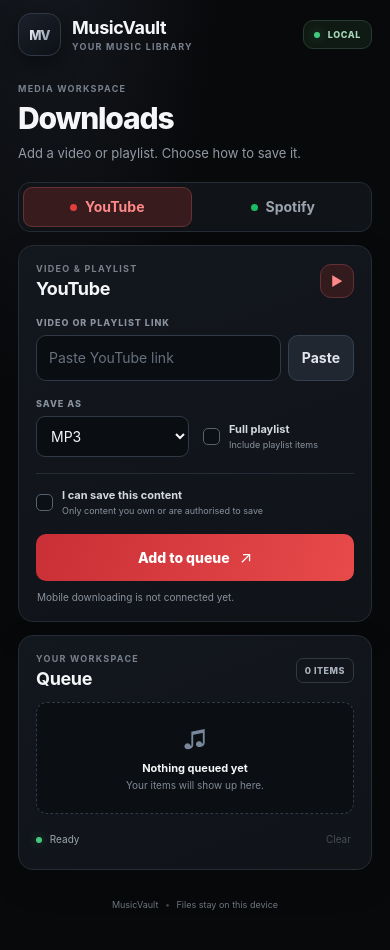
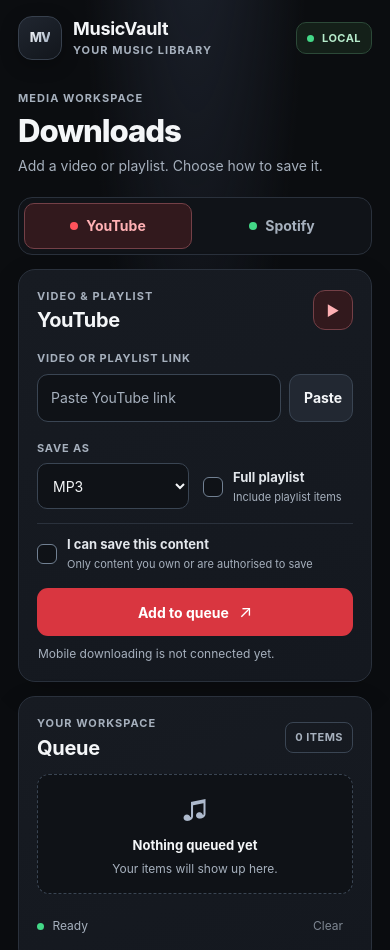
Before and after one commit to Bhaveek08/MusicVault, a plain HTML site: page mobile/shared/index.html in a window 390 px wide. Shown: the top 950 px of the page. Before the commit the page ends 928 px from the top, so only its background shows below. Drawn offline with Linux system fonts and the light colour scheme.

Commit message:
Improve MusicVault layout and Windows downloads
Give the desktop UI more room, polish the dark theme, and add a one-click Windows release path. Carry forward mobile contrast and Android build retry improvements.

```diff
--- a/mobile/shared/styles.css
+++ b/mobile/shared/styles.css
@@ -1,84 +1,355 @@
-:root{color-scheme:dark;--bg:#08090b;--panel:#111419;--panel2:#0d1015;--line:#252c35;--text:#f5f6f8;--muted:#929aa5;--soft:#c7cdd5;--red:#e23e3e;--red-soft:#371b1d;--green:#1dbb63;--green-soft:#142c1e}
-*{box-sizing:border-box}
-html{background:var(--bg);min-height:100%;-webkit-tap-highlight-color:transparent}
-body{margin:0;min-height:100vh;background:radial-gradient(ellipse at 12% -15%,#171b22 0,transparent 36%),var(--bg);color:var(--text);font-family:-apple-system,BlinkMacSystemFont,"Segoe UI",Roboto,Arial,sans-serif;font-size:14px}
-button,input,select{font:inherit}
-button{cursor:pointer}
-.app-shell{width:min(100%,560px);margin:0 auto;padding:calc(env(safe-area-inset-top) + 13px) 18px calc(env(safe-area-inset-bottom) + 18px);min-height:100vh;display:flex;flex-direction:column}
-.topbar{display:flex;align-items:center;gap:12px;margin-bottom:27px;animation:rise .42s ease both}
-.brand{display:flex;align-items:center;gap:11px}
-.brand-mark{width:43px;height:43px;border:1px solid #303945;border-radius:13px;background:linear-gradient(145deg,#1a202a,#0d1016);display:grid;place-items:center;box-shadow:0 6px 24px #0007}
-.brand-mark span{font-weight:850;font-size:13px;letter-spacing:-1px;background:linear-gradient(120deg,#f3f5f8,#8493a9);color:transparent;background-clip:text}
-.brand-copy{display:flex;flex-direction:column;gap:3px}
-.brand-copy strong{font-size:18px;letter-spacing:-.4px}
-.brand-copy small,.eyebrow{font-size:9px;letter-spacing:1.25px;font-weight:750;color:#78818d}
-.local-pill{margin-left:auto;padding:8px 10px;border:1px solid #273b30;background:#101a14;border-radius:10px;color:#a5dab9;font-size:9px;font-weight:800;letter-spacing:.6px}
-.local-pill i,.queue-state i{display:inline-block;width:6px;height:6px;background:#42cb7c;border-radius:100%;margin-right:5px;box-shadow:0 0 10px #42cb7c66}
-.intro{margin:0 0 19px;animation:rise .48s .04s ease both}
-.intro .eyebrow{margin:0 0 9px}
-h1{font-size:30px;line-height:1.05;letter-spacing:-1.2px;margin:0 0 8px;font-weight:780}
-.intro-copy{margin:0;color:var(--muted);font-size:13px;line-height:1.55}
-.source-switch{display:grid;grid-template-columns:1fr 1fr;gap:7px;background:#101318;border:1px solid #252c35;border-radius:12px;padding:4px;margin-bottom:13px;animation:rise .5s .08s ease both}
-.source-tab{height:40px;border:1px solid transparent;border-radius:9px;color:#9ca4af;background:transparent;font-weight:700;transition:background .18s,border-color .18s,color .18s,transform .18s}
-.source-tab:active{transform:scale(.98)}
-.source-tab.is-active{background:var(--red-soft);border-color:#673236;color:#ff8888}
-.app-shell[data-source=spotify] .source-tab.is-active{background:var(--green-soft);border-color:#2c6543;color:#71e6a2}
-.youtube-dot,.spotify-dot{display:inline-block;width:7px;height:7px;border-radius:50%;margin-right:8px;background:var(--red);vertical-align:1px}
-.spotify-dot{background:var(--green)}
-.panel{background:linear-gradient(160deg,#13171e,#101318);border:1px solid var(--line);border-radius:15px;padding:17px;margin-bottom:13px;box-shadow:0 12px 35px #0002;animation:rise .5s .12s ease both}
-.panel-heading,.queue-heading{display:flex;align-items:center;justify-content:space-between;margin-bottom:18px}
-.panel-heading .eyebrow,.queue-heading .eyebrow{margin:0 0 4px}
-h2{font-size:18px;letter-spacing:-.35px;margin:0;font-weight:740}
-.provider-icon{height:34px;width:34px;border-radius:11px;display:grid;place-items:center;font-size:13px}
-.youtube-icon{color:#ff8888;background:#321a1d;border:1px solid #633036}
-.spotify-icon{color:#70e39c;background:#14291d;border:1px solid #2b6040}
-.field-label{display:block;color:#89929e;font-size:9px;font-weight:800;letter-spacing:1px;margin:0 0 7px}
-.input-row{display:flex;gap:7px}
-input[type=url]{width:100%;min-width:0;height:46px;padding:0 12px;background:#0a0d12;border:1px solid #303945;border-radius:10px;color:var(--text);outline:none;transition:border .18s,box-shadow .18s}
-input[type=url]::placeholder{color:#68717e}
-input[type=url]:focus{border-color:#687b91;box-shadow:0 0 0 3px #90a9c014}
-.quiet-button{height:46px;padding:0 13px;border-radius:10px;border:1px solid #354151;background:#202731;color:#e1e6ed;font-weight:680;transition:transform .16s,background .16s}
-.quiet-button:active,.primary-button:active{transform:scale(.975)}
-.settings-row{display:grid;grid-template-columns:1fr 1fr;gap:12px;margin-top:17px}
-.setting select{width:100%;height:41px;background:#0a0d12;color:var(--text);border:1px solid #303945;border-radius:9px;padding:0 10px;outline:none}
-.check-row{display:flex;align-items:center;gap:9px;min-width:0;color:#d4d9e0}
-.check-row input{position:absolute;opacity:0;width:1px;height:1px}
-.check-ui{width:17px;height:17px;flex:none;border:1px solid #566171;border-radius:5px;background:#0c1016;position:relative;transition:background .16s,border .16s}
-.check-row input:checked+.check-ui{background:#b8c9e7;border-color:#b8c9e7}
-.check-row input:checked+.check-ui:after{content:"";position:absolute;left:5px;top:2px;width:4px;height:8px;border:solid #10151d;border-width:0 2px 2px 0;transform:rotate(45deg)}
-.check-row input:focus-visible+.check-ui{outline:2px solid #fff;outline-offset:3px}
-.playlist-setting{align-self:end;min-height:41px;padding:0 2px}
-.check-row b{display:block;font-size:11px;font-weight:680}
-.check-row small{display:block;color:#89929e;font-size:9px;line-height:1.35;margin-top:3px}
-.permission-row{margin-top:16px;padding-top:14px;border-top:1px solid #252c35}
-.primary-button{width:100%;height:47px;border:0;border-radius:10px;color:white;font-weight:760;margin-top:17px;display:flex;align-items:center;justify-content:center;gap:10px;transition:filter .18s,transform .15s,box-shadow .18s}
-.primary-button span{font-size:16px;font-weight:400}
-.primary-button:hover{filter:brightness(1.09);box-shadow:0 6px 22px #0004}
-.youtube-action{background:linear-gradient(110deg,#c92f36,#e84a4a)}
-.spotify-action{background:linear-gradient(110deg,#128747,#1dbb63)}
-.inline-status{color:#89929e;font-size:10px;line-height:1.4;min-height:14px;margin:9px 1px 0}
-.info-note{display:flex;gap:9px;align-items:flex-start;padding:12px;margin-top:14px;border:1px solid #2b4735;background:#101d15;border-radius:10px}
-.info-note p{margin:0;color:#a3b9aa;font-size:10px;line-height:1.55}
-.info-mark{flex:none;width:15px;height:15px;border:1px solid #548366;color:#79d79b;border-radius:50%;display:grid;place-items:center;font-size:9px;font-weight:800}
-.queue-panel{margin-top:1px;animation:rise .55s .18s ease both}
-.queue-heading{margin-bottom:13px}
-.count-pill{padding:6px 8px;border:1px solid #303945;border-radius:7px;color:#aab2bd;font-size:9px;font-weight:800;letter-spacing:.5px}
-.empty-state{height:112px;background:#0b0e13;border:1px dashed #303945;border-radius:11px;display:flex;flex-direction:column;align-items:center;justify-content:center;gap:4px}
-.empty-symbol{font-size:24px;color:#78879a;margin-bottom:3px}
-.empty-state strong{font-size:11px}
-.empty-state span{font-size:10px;color:#818a96}
-.queue-list{list-style:none;padding:0;margin:0;max-height:180px;overflow:auto}
-.queue-list li{padding:11px 10px;border-bottom:1px solid #272e38;display:flex;align-items:center;justify-content:space-between;gap:9px;animation:rise .2s ease both}
-.queue-list li strong{font-size:11px}
-.queue-list li small{display:block;color:#8e98a5;font-size:9px;margin-top:3px}
-.queue-chip{font-size:9px;color:#e88d8d;background:#2c191c;padding:5px 7px;border-radius:6px}
-.queue-footer{display:flex;align-items:center;justify-content:space-between;margin-top:12px}
-.queue-state{font-size:10px;color:#9ca5af}
-.text-button{background:transparent;border:0;color:#abb4bf;padding:7px 3px;font-size:10px}
-.text-button:disabled{opacity:.35}
-footer{color:#6f7782;font-size:9px;text-align:center;margin-top:auto;padding:16px 0 0}
-footer span{padding:0 4px;color:#3d4651}
-.is-hidden{display:none!important}
-@keyframes rise{from{opacity:0;transform:translateY(8px)}to{opacity:1;transform:translateY(0)}}
-@media(min-width:520px){.app-shell{padding-top:30px}.panel{padding:20px}.intro{margin-bottom:22px}h1{font-size:34px}}
-@media(prefers-reduced-motion:reduce){*,*:before,*:after{animation:none!important;transition:none!important;scroll-behavior:auto!important}}
+:root {
+  color-scheme: dark;
+  --bg: #0b0d10;
+  --surface: #14181f;
+  --surface-raised: #191e26;
+  --surface-inset: #0f1217;
+  --line: #2a313c;
+  --line-strong: #3a4553;
+  --text: #f4f6f8;
+  --muted: #a6b0bd;
+  --subtle: #8f9aa8;
+  --youtube: #ff525b;
+  --youtube-soft: #32191d;
+  --spotify: #43d887;
+  --spotify-soft: #14291f;
+}
+* { box-sizing: border-box; }
+html {
+  min-height: 100%;
+  background: var(--bg);
+  -webkit-tap-highlight-color: transparent;
+}
+body {
+  min-height: 100vh;
+  margin: 0;
+  background:
+    radial-gradient(ellipse at 50% -28%, #202633 0, transparent 43%),
+    var(--bg);
+  color: var(--text);
+  font: 14px/1.5 -apple-system, BlinkMacSystemFont, "Segoe UI", Roboto, Arial, sans-serif;
+}
+button, input, select { font: inherit; }
+button { cursor: pointer; }
+button:focus-visible, input:focus-visible, select:focus-visible,
+.check-row input:focus-visible + .check-ui {
+  outline: 2px solid #d8e4f2;
+  outline-offset: 3px;
+}
+.app-shell {
+  display: flex;
+  flex-direction: column;
+  width: min(100%, 600px);
+  min-height: 100vh;
+  margin: 0 auto;
+  padding: calc(env(safe-area-inset-top) + 16px) 18px calc(env(safe-area-inset-bottom) + 20px);
+}
+.topbar {
+  display: flex;
+  align-items: center;
+  gap: 12px;
+  margin-bottom: 30px;
+  animation: rise .35s ease both;
+}
+.brand { display: flex; align-items: center; gap: 11px; }
+.brand-mark {
+  display: grid;
+  width: 44px;
+  height: 44px;
+  place-items: center;
+  border: 1px solid #37404d;
+  border-radius: 14px;
+  background: linear-gradient(145deg, #202630, #12161c);
+  box-shadow: 0 5px 18px #0004;
+}
+.brand-mark span {
+  color: transparent;
+  background: linear-gradient(120deg, #f4f6f8, #9eacbf);
+  background-clip: text;
+  font-size: 13px;
+  font-weight: 850;
+  letter-spacing: -1px;
+}
+.brand-copy { display: flex; flex-direction: column; gap: 1px; }
+.brand-copy strong { font-size: 18px; letter-spacing: -.3px; line-height: 1.25; }
+.brand-copy small, .eyebrow {
+  color: var(--muted);
+  font-size: 11px;
+  font-weight: 700;
+  letter-spacing: 1.05px;
+}
+.local-pill {
+  margin-left: auto;
+  padding: 7px 10px;
+  border: 1px solid #2c4938;
+  border-radius: 10px;
+  background: #142019;
+  color: #b6ebcb;
+  font-size: 11px;
+  font-weight: 750;
+  letter-spacing: .45px;
+}
+.local-pill i, .queue-state i {
+  display: inline-block;
+  width: 7px;
+  height: 7px;
+  margin-right: 5px;
+  border-radius: 50%;
+  background: var(--spotify);
+}
+.intro { margin: 0 0 20px; animation: rise .4s .03s ease both; }
+.intro .eyebrow { margin: 0 0 8px; }
+h1 {
+  margin: 0 0 7px;
+  font-size: clamp(30px, 8vw, 36px);
+  font-weight: 760;
+  letter-spacing: -1.1px;
+  line-height: 1.08;
+}
+.intro-copy { margin: 0; color: var(--muted); font-size: 14px; line-height: 1.55; }
+.source-switch {
+  display: grid;
+  grid-template-columns: 1fr 1fr;
+  gap: 6px;
+  margin-bottom: 14px;
+  padding: 5px;
+  border: 1px solid var(--line);
+  border-radius: 14px;
+  background: #101318;
+}
+.source-tab {
+  min-height: 46px;
+  border: 1px solid transparent;
+  border-radius: 10px;
+  background: transparent;
+  color: var(--muted);
+  font-weight: 700;
+  transition: background .16s, border-color .16s, color .16s, transform .16s;
+}
+.source-tab:active { transform: scale(.985); }
+.source-tab.is-active {
+  border-color: #744047;
+  background: var(--youtube-soft);
+  color: #ffb0b4;
+}
+.app-shell[data-source=spotify] .source-tab.is-active {
+  border-color: #356b4b;
+  background: var(--spotify-soft);
+  color: #9ce8b9;
+}
+.youtube-dot, .spotify-dot {
+  display: inline-block;
+  width: 8px;
+  height: 8px;
+  margin-right: 8px;
+  border-radius: 50%;
+  background: var(--youtube);
+  vertical-align: 1px;
+}
+.spotify-dot { background: var(--spotify); }
+.panel {
+  margin-bottom: 14px;
+  padding: 18px;
+  border: 1px solid var(--line);
+  border-radius: 17px;
+  background: linear-gradient(160deg, #171b22, var(--surface));
+  box-shadow: 0 10px 30px #0002;
+  animation: rise .4s .06s ease both;
+}
+.panel-heading, .queue-heading {
+  display: flex;
+  align-items: center;
+  justify-content: space-between;
+  margin-bottom: 18px;
+}
+.panel-heading .eyebrow, .queue-heading .eyebrow { margin: 0 0 4px; }
+h2 { margin: 0; font-size: 20px; font-weight: 720; letter-spacing: -.3px; line-height: 1.2; }
+.provider-icon {
+  display: grid;
+  width: 40px;
+  height: 40px;
+  place-items: center;
+  border-radius: 12px;
+  font-size: 14px;
+}
+.youtube-icon { border: 1px solid #744047; background: var(--youtube-soft); color: #ffb0b4; }
+.spotify-icon { border: 1px solid #356b4b; background: var(--spotify-soft); color: #9ce8b9; }
+.field-label {
+  display: block;
+  margin: 0 0 7px;
+  color: var(--muted);
+  font-size: 11px;
+  font-weight: 750;
+  letter-spacing: .8px;
+}
+.input-row { display: flex; gap: 8px; }
+input[type=url] {
+  width: 100%;
+  min-width: 0;
+  height: 48px;
+  padding: 0 13px;
+  border: 1px solid var(--line-strong);
+  border-radius: 11px;
+  outline: none;
+  background: var(--surface-inset);
+  color: var(--text);
+  transition: border-color .16s, box-shadow .16s;
+}
+input[type=url]::placeholder { color: var(--muted); opacity: 1; }
+input[type=url]:focus { border-color: #8ea0b7; box-shadow: 0 0 0 3px #8ea0b722; }
+.quiet-button {
+  min-width: 64px;
+  min-height: 48px;
+  padding: 0 14px;
+  border: 1px solid var(--line-strong);
+  border-radius: 11px;
+  background: #222832;
+  color: var(--text);
+  font-weight: 680;
+  transition: background .16s, transform .16s;
+}
+.quiet-button:hover { background: #2b333f; }
+.quiet-button:active, .primary-button:active { transform: scale(.985); }
+.settings-row { display: grid; grid-template-columns: 1fr 1fr; gap: 12px; margin-top: 18px; }
+.setting select {
+  width: 100%;
+  height: 46px;
+  padding: 0 11px;
+  border: 1px solid var(--line-strong);
+  border-radius: 10px;
+  outline: none;
+  background: var(--surface-inset);
+  color: var(--text);
+}
+.check-row {
+  display: flex;
+  align-items: center;
+  gap: 10px;
+  min-width: 0;
+  min-height: 44px;
+  color: #e2e6eb;
+}
+.check-row input { position: absolute; width: 1px; height: 1px; opacity: 0; }
+.check-ui {
+  position: relative;
+  flex: none;
+  width: 20px;
+  height: 20px;
+  border: 1px solid #718092;
+  border-radius: 6px;
+  background: var(--surface-inset);
+  transition: background .16s, border-color .16s;
+}
+.check-row input:checked + .check-ui { border-color: #d0dbea; background: #d0dbea; }
+.check-row input:checked + .check-ui::after {
+  position: absolute;
+  top: 2px;
+  left: 6px;
+  width: 5px;
+  height: 10px;
+  transform: rotate(45deg);
+  border: solid #10151c;
+  border-width: 0 2px 2px 0;
+  content: "";
+}
+.playlist-setting { align-self: end; padding: 0 2px; }
+.check-row b { display: block; font-size: 13px; font-weight: 680; line-height: 1.35; }
+.check-row small { display: block; margin-top: 3px; color: var(--muted); font-size: 11px; line-height: 1.4; }
+.permission-row { margin-top: 14px; padding-top: 12px; border-top: 1px solid var(--line); }
+.primary-button {
+  display: flex;
+  align-items: center;
+  justify-content: center;
+  gap: 10px;
+  width: 100%;
+  min-height: 48px;
+  margin-top: 16px;
+  border: 0;
+  border-radius: 11px;
+  color: #fff;
+  font-weight: 740;
+  transition: filter .16s, transform .16s, box-shadow .16s;
+}
+.primary-button span { font-size: 17px; font-weight: 400; }
+.primary-button:hover { filter: brightness(1.08); box-shadow: 0 5px 18px #0004; }
+.youtube-action { background: #d93640; }
+.spotify-action { background: #16864a; }
+.inline-status { min-height: 18px; margin: 9px 1px 0; color: var(--muted); font-size: 12px; line-height: 1.45; }
+.info-note {
+  display: flex;
+  align-items: flex-start;
+  gap: 10px;
+  margin-top: 14px;
+  padding: 12px;
+  border: 1px solid #31533e;
+  border-radius: 11px;
+  background: #142019;
+}
+.info-note p { margin: 0; color: #c3d8c9; font-size: 12px; line-height: 1.55; }
+.info-mark {
+  display: grid;
+  flex: none;
+  width: 18px;
+  height: 18px;
+  place-items: center;
+  border: 1px solid #639174;
+  border-radius: 50%;
+  color: #c3e5ce;
+  font-size: 11px;
+  font-weight: 800;
+}
+.queue-panel { margin-top: 1px; }
+.queue-heading { margin-bottom: 14px; }
+.count-pill {
+  padding: 6px 9px;
+  border: 1px solid var(--line-strong);
+  border-radius: 8px;
+  color: var(--muted);
+  font-size: 11px;
+  font-weight: 750;
+  letter-spacing: .45px;
+}
+.empty-state {
+  display: flex;
+  height: 120px;
+  flex-direction: column;
+  align-items: center;
+  justify-content: center;
+  gap: 5px;
+  border: 1px dashed var(--line-strong);
+  border-radius: 12px;
+  background: var(--surface-inset);
+}
+.empty-symbol { margin-bottom: 2px; color: #aebacd; font-size: 26px; }
+.empty-state strong { font-size: 13px; }
+.empty-state span { color: var(--muted); font-size: 12px; }
+.queue-list { max-height: 220px; margin: 0; padding: 0; overflow: auto; list-style: none; }
+.queue-list li {
+  display: flex;
+  align-items: center;
+  justify-content: space-between;
+  gap: 10px;
+  padding: 12px 10px;
+  border-bottom: 1px solid var(--line);
+  animation: rise .18s ease both;
+}
+.queue-list li strong { font-size: 13px; }
+.queue-list li small { display: block; margin-top: 3px; color: var(--muted); font-size: 11px; }
+.queue-chip { padding: 5px 8px; border-radius: 7px; background: var(--youtube-soft); color: #ffb0b4; font-size: 11px; }
+.queue-footer { display: flex; align-items: center; justify-content: space-between; margin-top: 12px; }
+.queue-state { color: var(--muted); font-size: 12px; }
+.text-button { min-height: 40px; padding: 8px 10px; border: 0; border-radius: 8px; background: transparent; color: #c0c8d2; font-size: 12px; }
+.text-button:hover:not(:disabled) { background: #202630; color: var(--text); }
+.text-button:disabled { color: var(--muted); opacity: .72; }
+footer { margin-top: auto; padding: 18px 0 0; color: var(--muted); font-size: 11px; text-align: center; }
+footer span { padding: 0 4px; color: var(--subtle); }
+.is-hidden { display: none !important; }
+@keyframes rise { from { opacity: 0; transform: translateY(6px); } to { opacity: 1; transform: translateY(0); } }
+@media (min-width: 520px) {
+  .app-shell { padding-top: 28px; }
+  .panel { padding: 20px; }
+  .intro { margin-bottom: 22px; }
+}
+@media (prefers-reduced-motion: reduce) {
+  *, *::before, *::after { animation: none !important; transition: none !important; scroll-behavior: auto !important; }
+}
```
Also changed, not shown: 5 other files.
